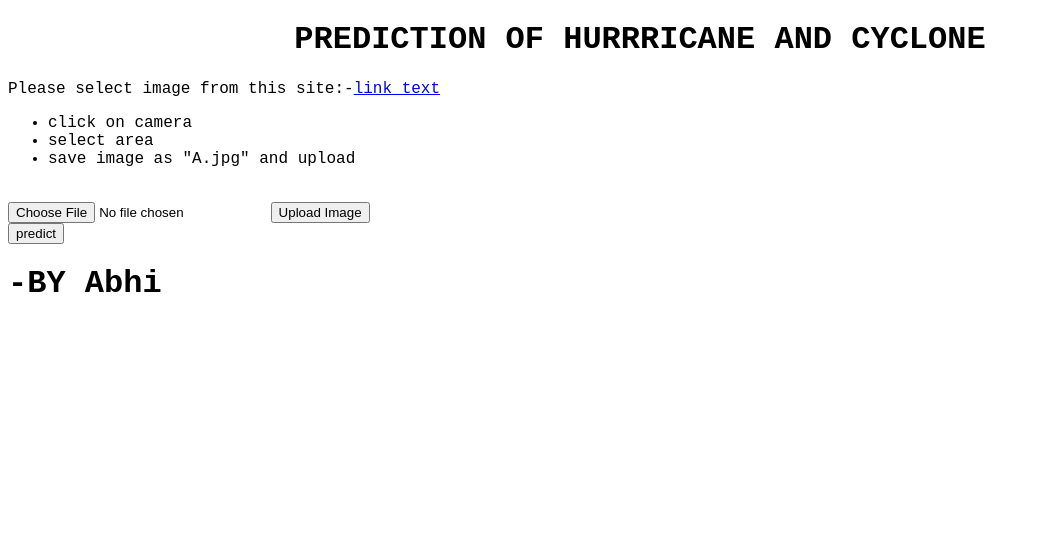
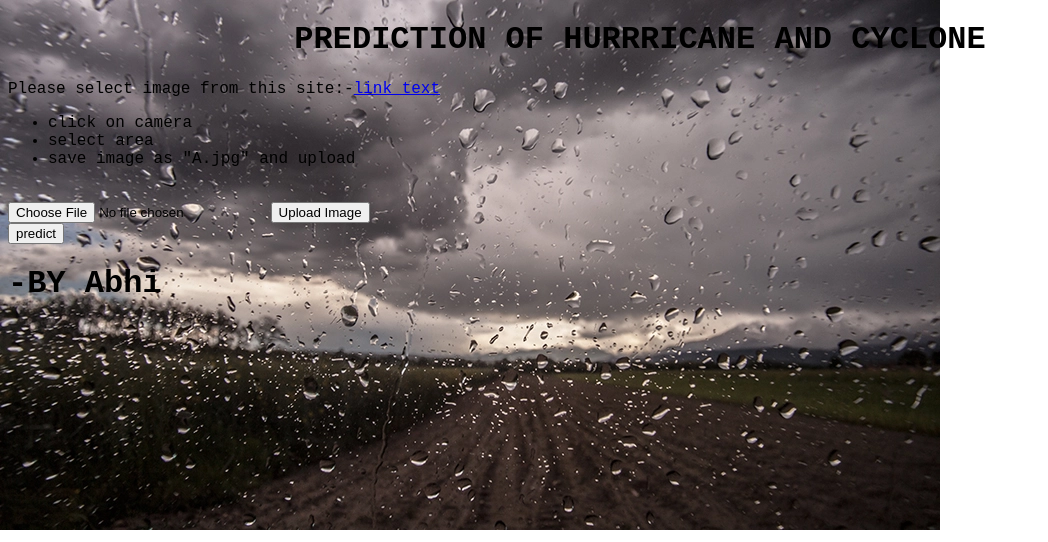
Before and after one commit to abhist20/Storm-detection-system-using-satellite-imagery-and-CNN, a PHP site: page / in a window 1280 px wide. Shown: the top 542 px of the page, without its empty margins (0-1048 px from the left). Run offline with PHP 8.4, Linux system fonts and the light colour scheme.

Commit message:
Update style.css

```diff
--- a/style.css
+++ b/style.css
@@ -4,7 +4,7 @@
 body {
   font-family: "Courier New", Helvetica, sans-serif;
 
-    background: weather.jpg;
+    background: url(weather.jpg);
     background-repeat: no-repeat;
     background-size: auto;
 
```
